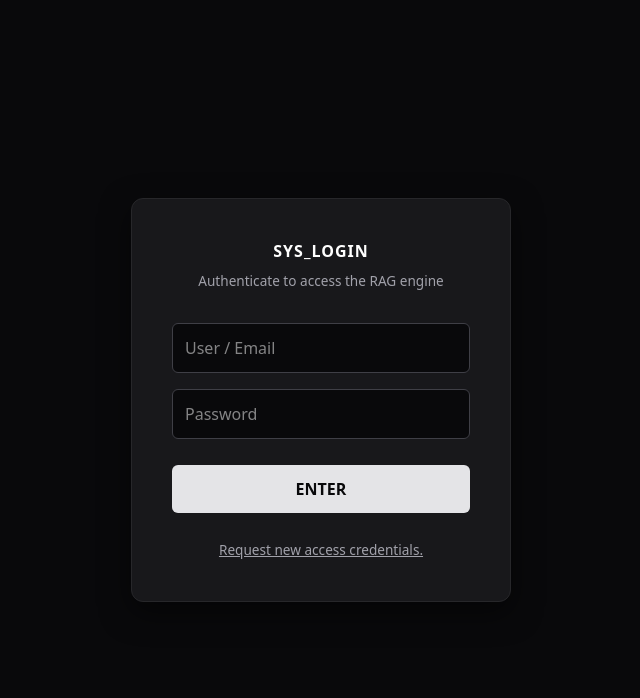
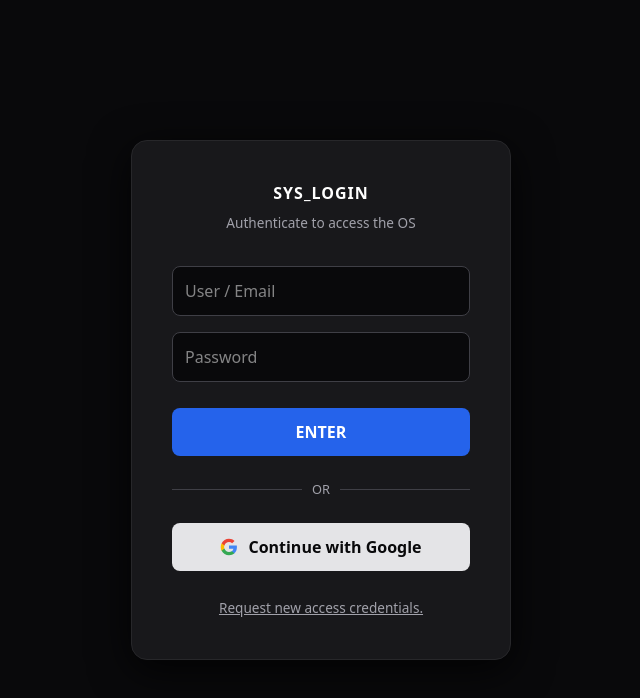
Before and after one commit to Zaid7700S/RAG-APP-Frontend, a React (Vite) app: page / in a window 1280 px wide. Shown: the top 698 px of the page, without its empty margins (319-959 px from the left). Built offline with nearby package versions, Linux system fonts and the light colour scheme; no server answers.

Commit message:
Implement Google login and update UI
Added Google login functionality to the Login component. Updated styles and structure for better user experience.

```diff
--- a/src/components/Login.jsx
+++ b/src/components/Login.jsx
@@ -19,9 +19,7 @@
         const { error } = await supabase.auth.signUp({
           email,
           password,
-          options: {
-            data: { full_name: fullName } // Save custom name to user metadata
-          }
+          options: { data: { full_name: fullName } }
         });
         if (error) throw error;
         alert('System initialization complete. You can now log in.');
@@ -37,21 +35,35 @@
     }
   };
 
+  const handleGoogleLogin = async () => {
+    try {
+      const { error } = await supabase.auth.signInWithOAuth({
+        provider: 'google',
+        options: {
+          redirectTo: window.location.origin
+        }
+      });
+      if (error) throw error;
+    } catch (err) {
+      setError(err.message);
+    }
+  };
+
   return (
     <div style={{ display: 'flex', height: '100vh', alignItems: 'center', justifyContent: 'center', backgroundColor: '#09090b', color: '#e4e4e7', fontFamily: 'system-ui, sans-serif' }}>
-      <div style={{ padding: '2.5rem', border: '1px solid #27272a', borderRadius: '12px', width: '380px', backgroundColor: '#18181b', boxShadow: '0 10px 30px rgba(0,0,0,0.5)' }}>
+      <div style={{ padding: '2.5rem', border: '1px solid #27272a', borderRadius: '16px', width: '380px', backgroundColor: '#18181b', boxShadow: '0 10px 40px rgba(0,0,0,0.8)' }}>
 
         <div style={{ textAlign: 'center', marginBottom: '2rem' }}>
           <h2 style={{ margin: 0, fontWeight: '600', letterSpacing: '1px', color: '#fff' }}>
             {isSignUp ? 'INIT_WORKSPACE' : 'SYS_LOGIN'}
           </h2>
           <p style={{ margin: '8px 0 0 0', color: '#a1a1aa', fontSize: '0.85rem' }}>
-            Authenticate to access the RAG engine
+            Authenticate to access the OS
           </p>
         </div>
 
         {error && (
-          <div style={{ padding: '10px', backgroundColor: '#7f1d1d', border: '1px solid #ef4444', color: '#fca5a5', borderRadius: '6px', marginBottom: '1rem', fontSize: '0.85rem' }}>
+          <div style={{ padding: '10px', backgroundColor: '#7f1d1d', border: '1px solid #ef4444', color: '#fca5a5', borderRadius: '8px', marginBottom: '1rem', fontSize: '0.85rem' }}>
             {error}
           </div>
         )}
@@ -64,7 +76,7 @@
               value={fullName}
               onChange={(e) => setFullName(e.target.value)}
               required
-              style={{ padding: '12px', background: '#09090b', border: '1px solid #3f3f46', borderRadius: '6px', color: '#fff', outline: 'none' }}
+              style={{ padding: '12px', background: '#09090b', border: '1px solid #3f3f46', borderRadius: '8px', color: '#fff', outline: 'none' }}
             />
           )}
           <input
@@ -73,7 +85,7 @@
             value={email}
             onChange={(e) => setEmail(e.target.value)}
             required
-            style={{ padding: '12px', background: '#09090b', border: '1px solid #3f3f46', borderRadius: '6px', color: '#fff', outline: 'none' }}
+            style={{ padding: '12px', background: '#09090b', border: '1px solid #3f3f46', borderRadius: '8px', color: '#fff', outline: 'none' }}
           />
           <input
             type="password"
@@ -81,17 +93,36 @@
             value={password}
             onChange={(e) => setPassword(e.target.value)}
             required
-            style={{ padding: '12px', background: '#09090b', border: '1px solid #3f3f46', borderRadius: '6px', color: '#fff', outline: 'none' }}
+            style={{ padding: '12px', background: '#09090b', border: '1px solid #3f3f46', borderRadius: '8px', color: '#fff', outline: 'none' }}
           />
 
           <button
             type="submit"
             disabled={loading}
-            style={{ padding: '12px', background: '#e4e4e7', color: '#09090b', border: 'none', borderRadius: '6px', cursor: 'pointer', fontWeight: 'bold', marginTop: '10px' }}
+            style={{ padding: '12px', background: '#2563eb', color: '#fff', border: 'none', borderRadius: '8px', cursor: 'pointer', fontWeight: 'bold', marginTop: '10px', transition: 'opacity 0.2s' }}
           >
             {loading ? 'AUTHENTICATING...' : (isSignUp ? 'REGISTER' : 'ENTER')}
           </button>
         </form>
+
+        <div style={{ display: 'flex', alignItems: 'center', margin: '1.5rem 0' }}>
+          <div style={{ flex: 1, height: '1px', backgroundColor: '#3f3f46' }}></div>
+          <span style={{ padding: '0 10px', color: '#a1a1aa', fontSize: '0.8rem' }}>OR</span>
+          <div style={{ flex: 1, height: '1px', backgroundColor: '#3f3f46' }}></div>
+        </div>
+
+        <button
+          onClick={handleGoogleLogin}
+          style={{ display: 'flex', alignItems: 'center', justifyContent: 'center', gap: '10px', width: '100%', padding: '12px', background: '#e4e4e7', color: '#09090b', border: 'none', borderRadius: '8px', cursor: 'pointer', fontWeight: '600' }}
+        >
+          <svg width="18" height="18" viewBox="0 0 24 24" fill="none" xmlns="http://www.w3.org/2000/svg">
+            <path d="M22.56 12.25c0-.78-.07-1.53-.2-2.25H12v4.26h5.92c-.26 1.37-1.04 2.53-2.21 3.31v2.77h3.57c2.08-1.92 3.28-4.74 3.28-8.09z" fill="#4285F4"/>
+            <path d="M12 23c2.97 0 5.46-.98 7.28-2.66l-3.57-2.77c-.98.66-2.23 1.06-3.71 1.06-2.86 0-5.29-1.93-6.16-4.53H2.18v2.84C3.99 20.53 7.7 23 12 23z" fill="#34A853"/>
+            <path d="M5.84 14.09c-.22-.66-.35-1.36-.35-2.09s.13-1.43.35-2.09V7.07H2.18C1.43 8.55 1 10.22 1 12s.43 3.45 1.18 4.93l2.85-2.22.81-.62z" fill="#FBBC05"/>
+            <path d="M12 5.38c1.62 0 3.06.56 4.21 1.64l3.15-3.15C17.45 2.09 14.97 1 12 1 7.7 1 3.99 3.47 2.18 7.07l3.66 2.84c.87-2.6 3.3-4.53 6.16-4.53z" fill="#EA4335"/>
+          </svg>
+          Continue with Google
+        </button>
 
         <div style={{ textAlign: 'center', marginTop: '1.5rem' }}>
           <button
```
